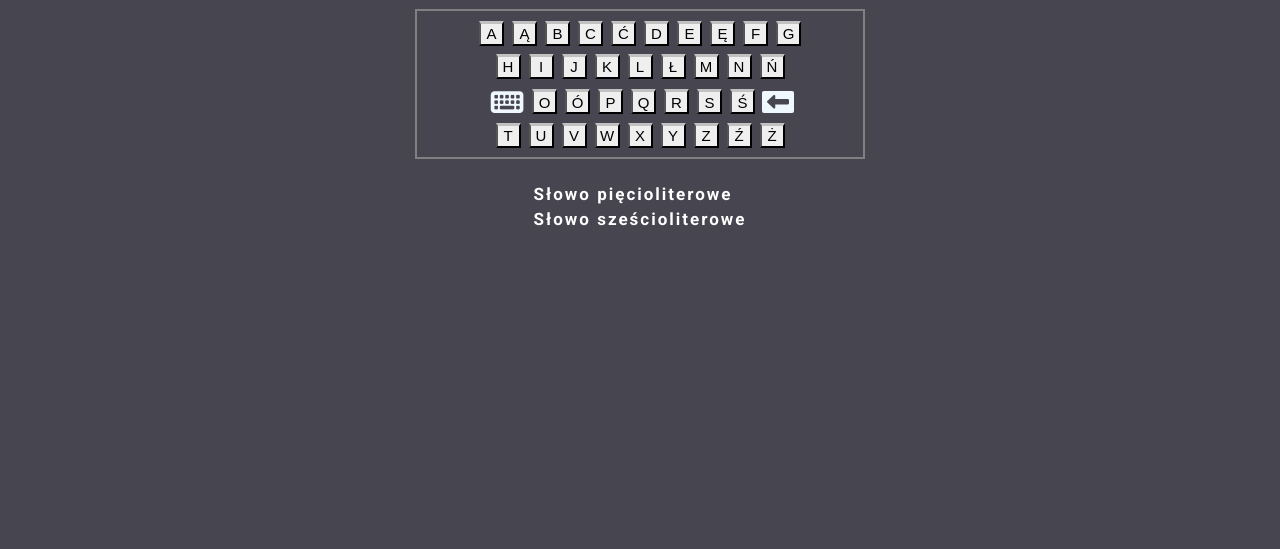
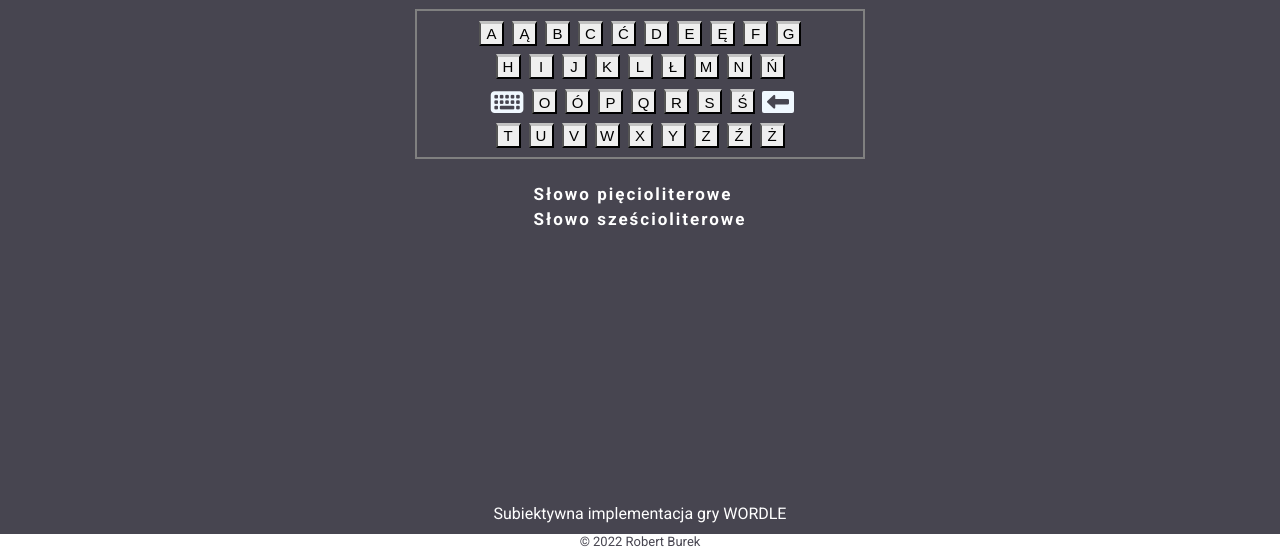
Before and after one commit to RobertBurek/G_Words_diff, a PHP site: page / in a window 1280 px wide. Shown: the part 480-1029 px from the top of the page. Before the commit the page ends 706 px from the top, so only its background shows below. Run offline with PHP 8.4, Linux system fonts and the light colour scheme; some libraries are stand-ins or nearby versions.

Commit message:
Footer oraz implementacja WORDLE

```diff
--- a/css/style.css
+++ b/css/style.css
@@ -107,6 +107,28 @@
   font-size: 1.4rem;
   font-weight: 600;
   letter-spacing: 1px;
+}
+
+.implementation {
+  height: 300px;
+  text-align: center;
+  padding-top: 270px;
+  font-size: 1.6rem;
+}
+
+.footer-section {
+  background-color: #fff;
+  text-align: center;
+}
+
+.footer-text {
+  font-size: 1.3rem;
+}
+
+.footer-text a {
+  color: #474550;
+  font-weight: 500;
+  text-decoration: none;
 }
 
 .letters {
--- a/css/style.scss
+++ b/css/style.scss
@@ -111,6 +111,27 @@
 	font-size: 1.4rem;
 	font-weight: 600;
 	letter-spacing: 1px;
+}
+
+.implementation {
+    height: 300px;
+    text-align: center;
+    // line-height: 300px;
+    padding-top: 270px;
+    font-size: 1.6rem;
+}
+
+.footer-section {
+	background-color: #fff;
+	text-align: center;
+}
+.footer-text {
+	font-size: 1.3rem;
+}
+.footer-text a {
+	color: #474550;
+	font-weight: 500;
+	text-decoration: none;
 }
 
 .letters {
--- a/index.html
+++ b/index.html
@@ -39,6 +39,16 @@
             <div id="6letters" class="setting-letter">Słowo sześcioliterowe</div>
         </div>
     </section>
+    <section class='implementation'>
+        <p>Subiektywna implementacja gry WORDLE</p>
+    </section>
+    <footer id="footer" class="footer-section">
+        <div class="footer-text">
+            <a href="http://robertburek.pl" target="_blank" rel="noopener noreferrer">
+                <p>&copy; 2022 Robert Burek</p>
+            </a>
+        </div>
+    </footer>
 
     <!-- <script src="/app/game.js" type="text/javascript"></script> -->
     <script>document.write('<script src="app/game.js?ver=' + Math.floor(Math.random() * 1000) + '" type="text/javascript"\><\/script>');</script>
```
Also changed, not shown: 1 other file.
